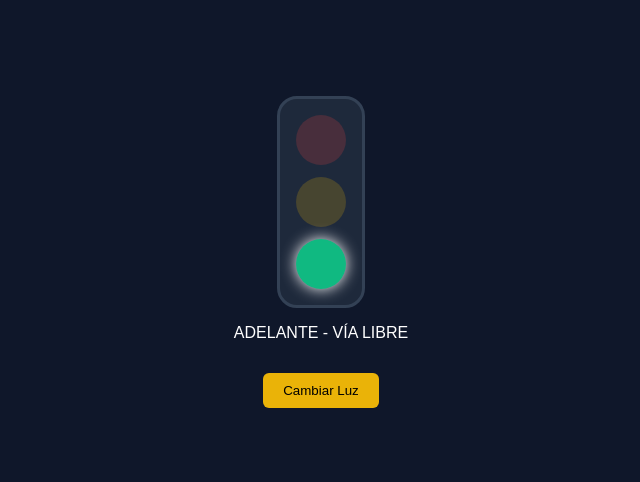
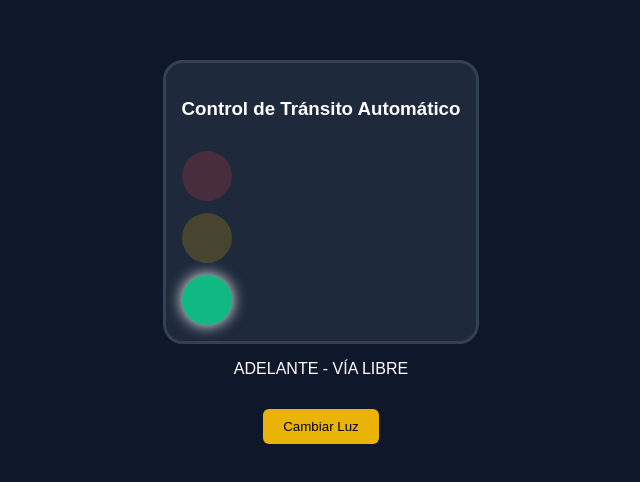
Before and after one commit to danixl17/Proyecto2-Semaforo, a plain HTML site: page index.html in a window 1280 px wide. Shown: the part 148-630 px from the top of the page, without its empty margins (319-959 px from the left). Drawn offline with Linux system fonts and the light colour scheme.

Commit message:
feat: agrega subtitulo de control

```diff
--- a/index.html
+++ b/index.html
@@ -7,6 +7,7 @@
 </head>
 <body>
  <div class="semaforo">
+    <h3 id="subtitulo">Control de Tránsito Automático</h3>
   <div id="luz-roja" class="luz red activo"></div>
   <div id="luz-amarilla" class="luz yellow"></div>
   <div id="luz-verde" class="luz green"></div>
```
